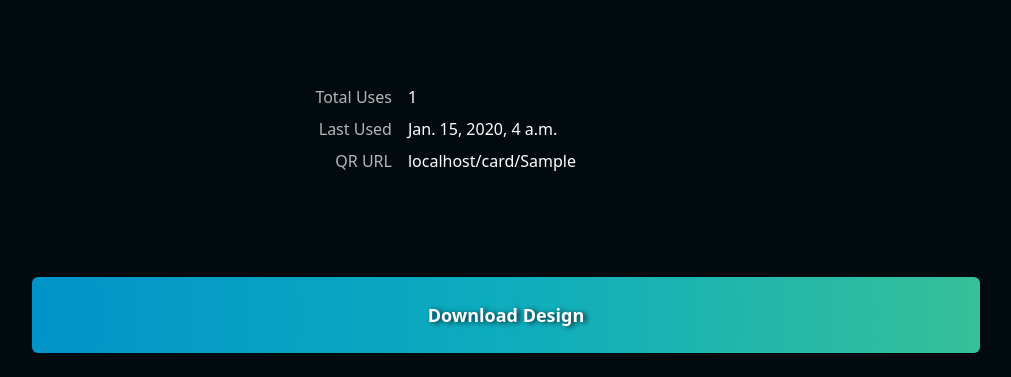
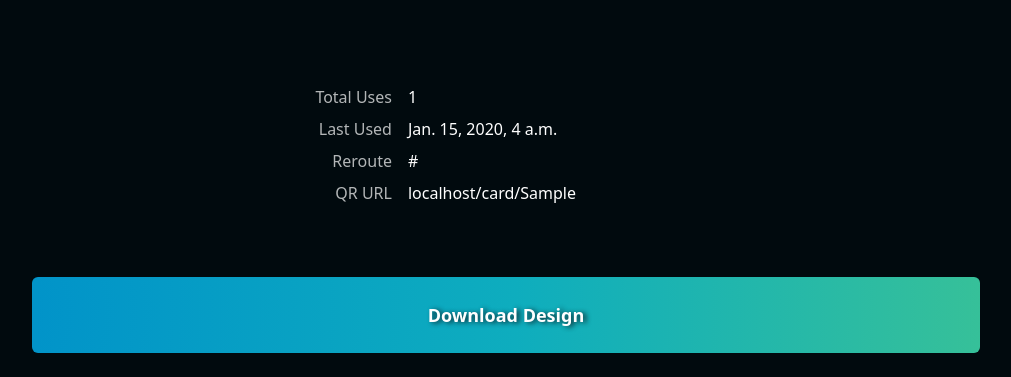
Before and after one commit to tairesu/Assignment_Project_Tyrese_tyresec2, a Django app: a page that uses cardManager/templates/cardManager/card_admin_tools.html in a window 1280 px wide. Shown: the part 479-856 px from the top of the page, without its empty margins (134-1145 px from the left). Run offline with Django 5.2, Linux system fonts and the light colour scheme; a user stored in the database is signed in; tables that the repository leaves empty hold one stand-in row (values such as "Sample post"); data that the repository does not hold is empty; some libraries are stand-ins or nearby versions.

Commit message:
add: showing card reroute details in admin tools

```diff
--- a/cardManager/templates/cardManager/card_admin_tools.html
+++ b/cardManager/templates/cardManager/card_admin_tools.html
@@ -61,6 +61,12 @@
                 <span> {{ card.usage.count }}</span>
                 <span class="text-end text-grey opacity-70">Last Used</span>
                 <span> {{ cards.date_used }}</span>
+                <span class="text-end text-grey opacity-70">Reroute</span>
+                {% if card.reroute_url != ""  %}
+                    <span class="truncate">{{ card.reroute_url }}</span>
+                {% elif card.show_profile %}
+                    <span class="truncate">Showing Profile</span>
+                {% endif %}
                 <span class="text-end text-grey opacity-70">QR URL</span>
                 {% if "https://" in generated_url %}
                     <span class="truncate">{{ generated_url|slice:"8:" }}</span>
```
